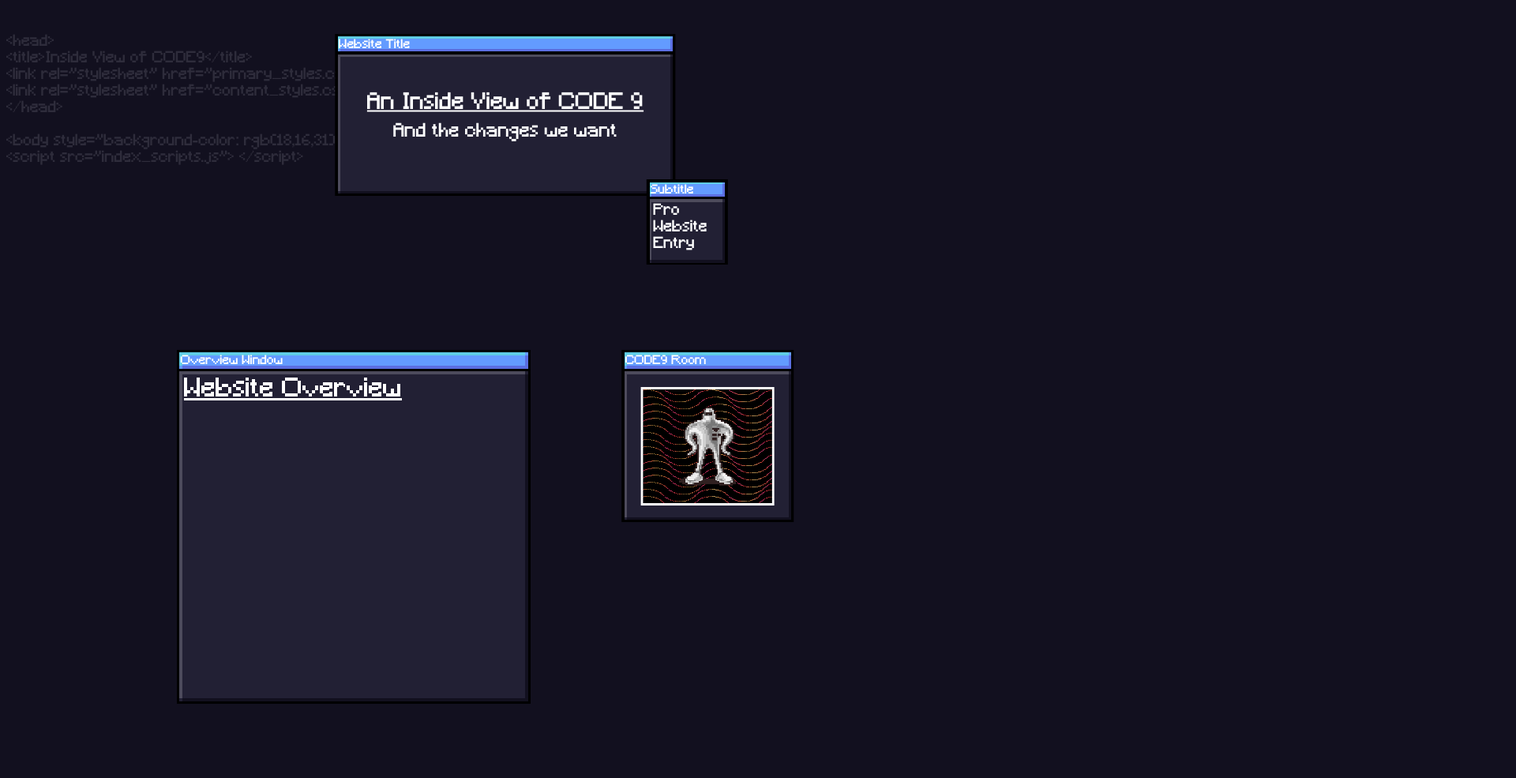
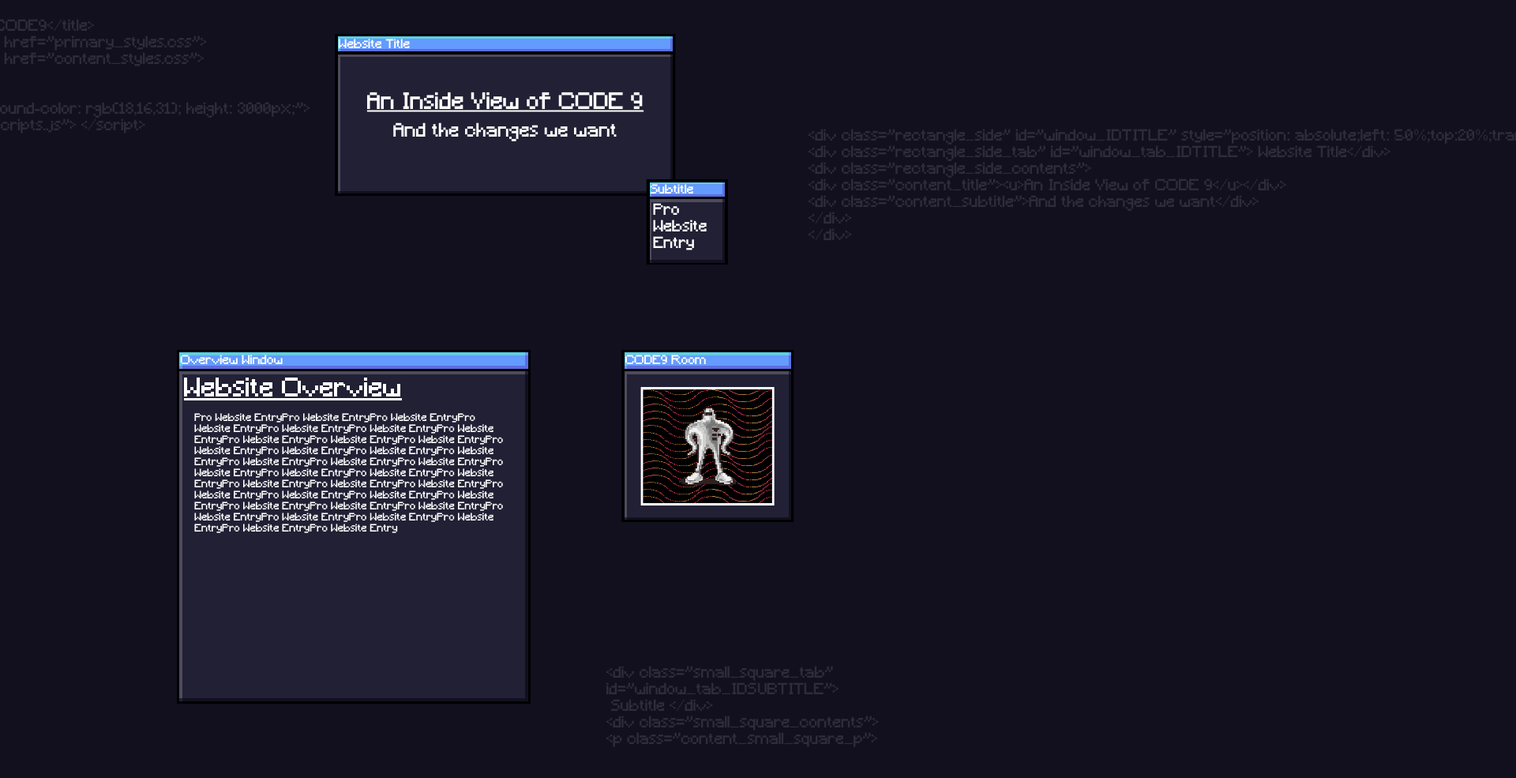
Before and after one commit to ALPHABANDIT2009/Code-Inside, a plain HTML site: page index.html in a window 1280 px wide. Shown: the part 117-1102 px from the top of the page at 79% size, 1920 px wide, since content can reach past the window. Drawn offline with Linux system fonts and the light colour scheme.

Commit message:
Commiting

```diff
--- a/content_styles.css
+++ b/content_styles.css
@@ -58,3 +58,21 @@
     left: 50%;
 
 }
+
+
+.content_rectangle_tall_wide_text {
+
+    position: absolute;
+
+    height: 80%;
+    width: 90%;
+
+    top: 10%;
+    transform: translateX(-50%);
+
+    left: 50%;
+
+    font-size: 1vw;
+
+
+}
--- a/index.html
+++ b/index.html
@@ -7,11 +7,11 @@
     <link rel="stylesheet" href="content_styles.css">
 </head>
 
-<body style="background-color: rgb(18,16,31); height: 3000px;">
+<body style="background-color: rgb(18,16,31); height: 170vh;">
 <script src="index_scripts.js"></script>
 
-
-<div class="decor_code" id="decor1" style="top: 20%;">
+<!-- Decor code -->
+<div class="decor_code" id="decor1" style="top: 15%;left:-15%;">
     &#60;head&gt;<br>
     &#60;title&gt;Inside View of CODE9&#60;/title&gt;<br>
     &#60;link rel="stylesheet" href="primary_styles.css"&gt;<br>
@@ -21,6 +21,25 @@
     &#60;body style="background-color: rgb(18,16,31); height: 3000px;"&gt;<br>
     &#60;script src="index_scripts.js"&gt; &#60;/script&gt;<br>
 </div>
+<div class="decor_code" id="decor1" style="top: 35%; left: 80%;">
+    &#60;div class="rectangle_side" id="window_IDTITLE" style="position: absolute;left: 50%;top:20%;transform: translateX(-50%);"><br>
+    &#60;div class="rectangle_side_tab" id="window_tab_IDTITLE">&nbsp;Website Title&#60;/div><br>
+    &#60;div class="rectangle_side_contents"><br>
+    &#60;div class="content_title">&#60;u>An Inside View of CODE 9&#60;/u>&#60;/div><br>
+    &#60;div class="content_subtitle">And the changes we want&#60;/div><br>
+    &#60;/div><br>
+    &#60;/div><br>
+</div>
+
+<div class="decor_code" id="decor1" style="top: 120%; left: 60%;">
+&#60;div class="small_square_tab" <br>
+id="window_tab_IDSUBTITLE"><br>
+&nbsp;Subtitle &#60;/div><br>
+&#60;div class="small_square_contents"><br>
+    &#60;p class="content_small_square_p"><br>
+
+</div>
+
 
     <div class="top_bar">
         <div class="top_bar_page page_home"><div class="top_bar_text"><u>Home</u></div></div>
@@ -52,7 +71,10 @@
             <div class="rectangle_tall_wide_contents">
 
                 <div class="tall_wide_title"><u>Website Overview</u></div>
+                <p class="content_rectangle_tall_wide_text">
 
+Pro Website EntryPro Website EntryPro Website EntryPro Website EntryPro Website EntryPro Website EntryPro Website EntryPro Website EntryPro Website EntryPro Website EntryPro Website EntryPro Website EntryPro Website EntryPro Website EntryPro Website EntryPro Website EntryPro Website EntryPro Website EntryPro Website EntryPro Website EntryPro Website EntryPro Website EntryPro Website EntryPro Website EntryPro Website EntryPro Website EntryPro Website EntryPro Website EntryPro Website EntryPro Website EntryPro Website EntryPro Website EntryPro Website EntryPro Website EntryPro Website EntryPro Website EntryPro Website Entry
+                </p>
 
 
         </div>
--- a/primary_styles.css
+++ b/primary_styles.css
@@ -13,6 +13,10 @@ html, body {
     font-family: Craftron;
     color:white;
     font-size: 1.5vw;
+}
+html, body {
+    max-width: 50%;
+    overflow-x: hidden;
 }
 
 /* Top Bar */
@@ -304,5 +308,5 @@ html, body {
     color: rgb(46, 44, 59);
 
     user-select: none;
-
+    white-space: nowrap;
 }
```
